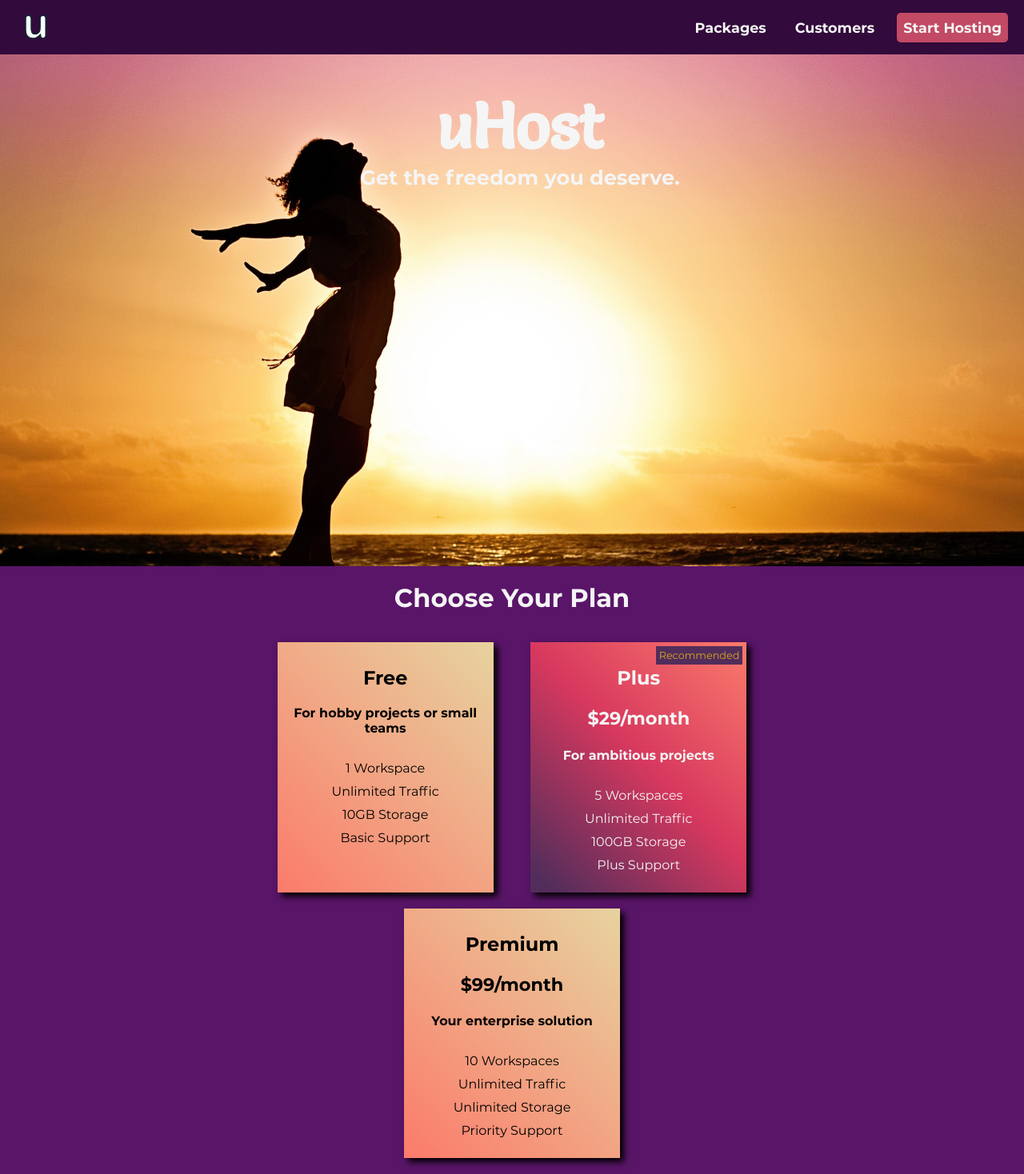
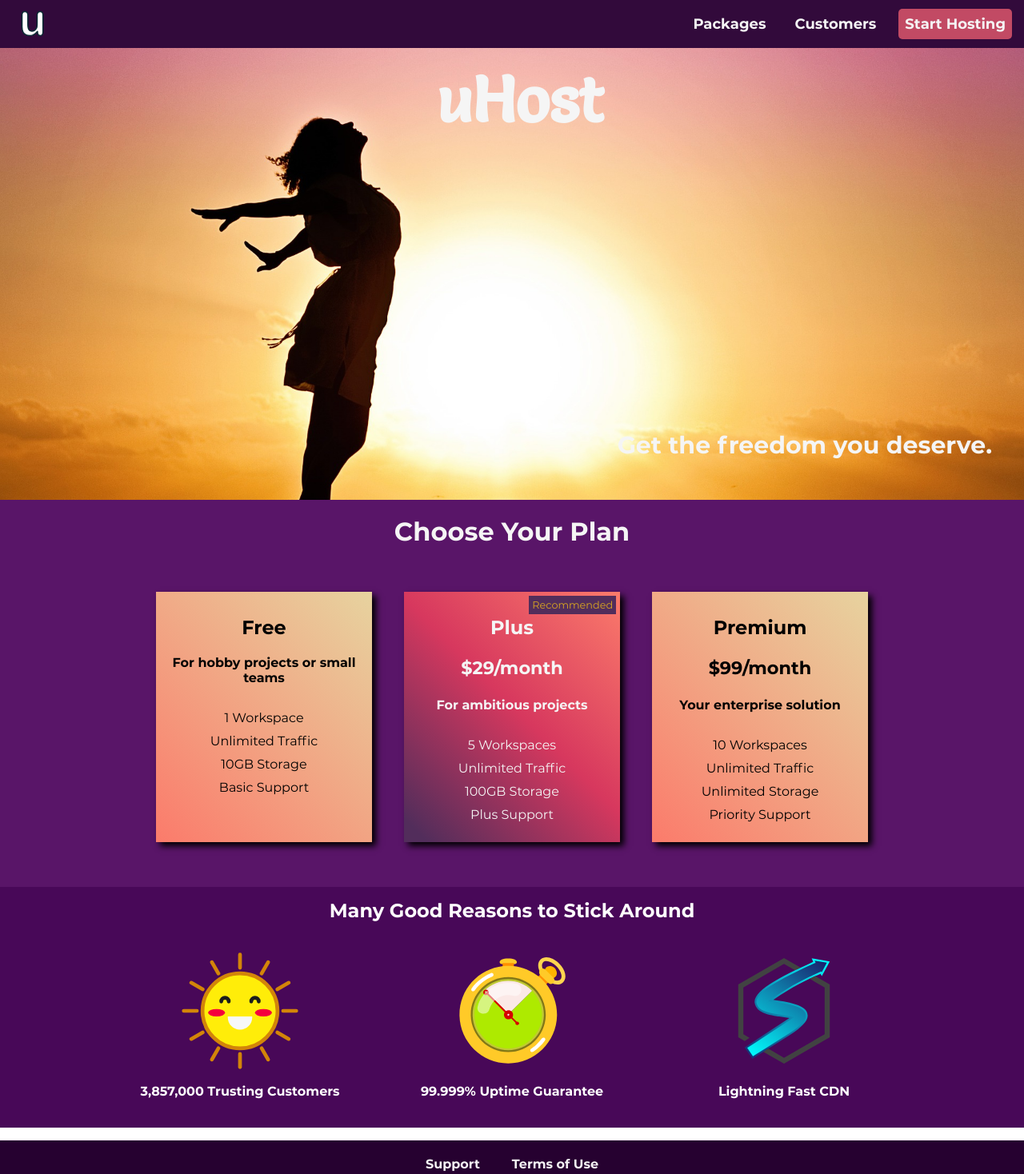
Before and after one commit to justinsalasdev/uHost, a plain HTML site: page index.html in a window 1280 px wide. Shown: the top 1468 px of the page at 80% size. Drawn offline with Linux system fonts and the light colour scheme.

Commit message:
adjusted units

```diff
--- a/assets/styles/sass/00-global/nav.scss
+++ b/assets/styles/sass/00-global/nav.scss
@@ -9,7 +9,7 @@ nav{
     background-color: #320a3b;
     color: rgba($color: #041a11, $alpha: 1.0);
 
-    padding: 10px;
+    padding: 5px;
 
     display: flex;
     justify-content: space-between;
@@ -19,8 +19,8 @@ nav{
     &>.a-brand{
         &>div{
             margin-left: 10px;
-            width: 3rem;
-            height: 3rem;
+            width: 50px;
+            height: 50px;
             background: url('../../../icons/uHost.svg') center/cover no-repeat;
             background-size: cover;
             background-position: center;
@@ -39,7 +39,7 @@ nav{
             &>li{
                 color: whitesmoke;
                 list-style: none;
-                font-size: 1.1rem;
+                font-size: 18px;
                 font-weight: 700;
 
                 margin: auto 10px;
--- a/assets/styles/sass/01-landing/01-main.scss
+++ b/assets/styles/sass/01-landing/01-main.scss
@@ -1,3 +1,3 @@
 main{
-    margin-top: 68px;
+    margin-top: 60px;
 }
--- a/assets/styles/sass/01-landing/02-header-main.scss
+++ b/assets/styles/sass/01-landing/02-header-main.scss
@@ -1,27 +1,31 @@
 
 .header-main{
+    position: relative;
     text-align: center;
-    padding-top: 40px;
+    padding-top: 15px;
     padding-left: 20px;
     background-image: url('../../../images/freedom.jpg');
     background-origin: border-box;
     background-size: cover;
     background-position: top 24% left 12%;
-    height: 600px;
+    height: 550px;
 
     &>h1{
         color: whitesmoke;
         margin: 0;
         font-family: 'Salsa';
-        font-size: 5rem;
+        font-size: 80px;
     }
 
     &>h2{
+        right: 40px;
+        bottom: 50px;
+        position: absolute;
+        display: block;
         color: whitesmoke;
-        top: 150px;
-        right: 300px;
-        margin: 0;
-        font-size: 1.6rem;
+        margin:0;
+        padding-left: 40px;
+        font-size: 30px;
     }
 
 }
--- a/assets/styles/sass/01-landing/03-section-plans.scss
+++ b/assets/styles/sass/01-landing/03-section-plans.scss
@@ -4,6 +4,9 @@
     padding-bottom: 20px;
     text-align: center;
     background-color:#591568;
+    // display: flex;
+    // align-items: center;
+    // flex-direction: column;
 
     &>h2{
         margin: 0;
@@ -12,13 +15,12 @@
     }
 
     &>.ul-plans{
-        padding-left: 25%;
-        padding-right: 25%;
+        // width: 80%;
+        padding: 20px;
         display: flex;
-        justify-content: space-evenly;
+        justify-content: center;
         align-items: stretch;
         flex-wrap: wrap;
-
 
         &>li{
             background: linear-gradient(45deg,#fb7b6b ,#e7d39f);
--- a/assets/styles/sass/01-landing/04-section-reasons.scss
+++ b/assets/styles/sass/01-landing/04-section-reasons.scss
@@ -7,22 +7,15 @@
     color: white;
     background-color: #480858;
 
-    display: flex;
-    flex-direction: column;
-    align-items: center;
-
     &>h2{
-        width: 60%;
         margin: 0;
         padding-top: 15px;
-        // border-top: 5px double white ;
     }
 
     &>ul{
         padding: 0;
-        width: 60%;
         display: flex;
-        justify-content: space-around;
+        justify-content: center;
         flex-wrap: wrap;
 
 
```
Also changed, not shown: assets/styles/sass/00-global/nav.css, assets/styles/sass/01-landing/01-main.css, assets/styles/sass/01-landing/02-header-main.css, assets/styles/sass/01-landing/03-section-plans.css, assets/styles/sass/01-landing/04-section-reasons.css, 4 other files.
